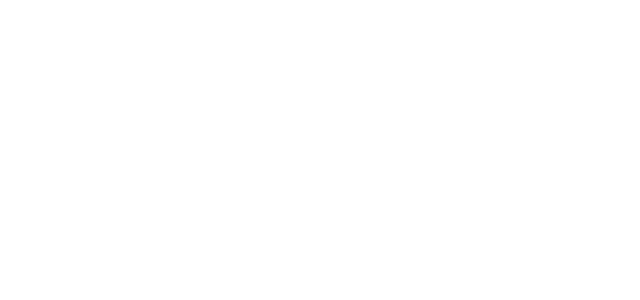
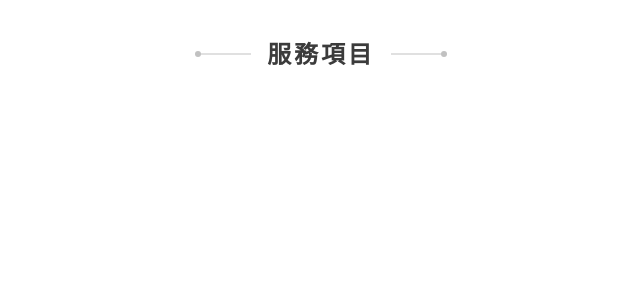
Before and after one commit to Lin4611/noelwebsite, a React (Vite) app: page / in a window 1280 px wide. Shown: the top 300 px of the page, without its empty margins (319-959 px from the left). Built offline with nearby package versions, Linux system fonts and the light colour scheme; a web font is replaced by a local one.

Commit message:
feat: add services title layout

```diff
--- a/src/App.jsx
+++ b/src/App.jsx
@@ -1,10 +1,10 @@
-
+import ServicesPage from './pages/ServicesPage';
 
 function App() {
 
   return (
     <>
-
+     <ServicesPage/>
     </>
   )
 }
--- /dev/null
+++ b/src/pages/ServicesPage.jsx
@@ -0,0 +1,16 @@
+import deco_left_sm from "../assets/imgs/icon/title deco-left-sm.svg";
+import deco_right_sm from "../assets/imgs/icon/title deco-right-sm.svg";
+const ServicesPage = () => {
+  return (<>
+    <main className="max-w-[375px] w-full mx-auto lg:max-w-[1920px]">
+      <section className="w-full flex py-10">
+        <div className="w-full flex justify-center items-center gap-4">
+            <img src={deco_left_sm} alt="services" className="w-14 h-1.5 object-cover" />
+          <h2 className="h4-bold-spacing text-Primary-700">服務項目</h2>
+          <img src={deco_right_sm} alt="services" className="w-14 h-1.5 object-cover"/>
+        </div>
+      </section>
+    </main>
+  </>);
+};
+export default ServicesPage;
```
